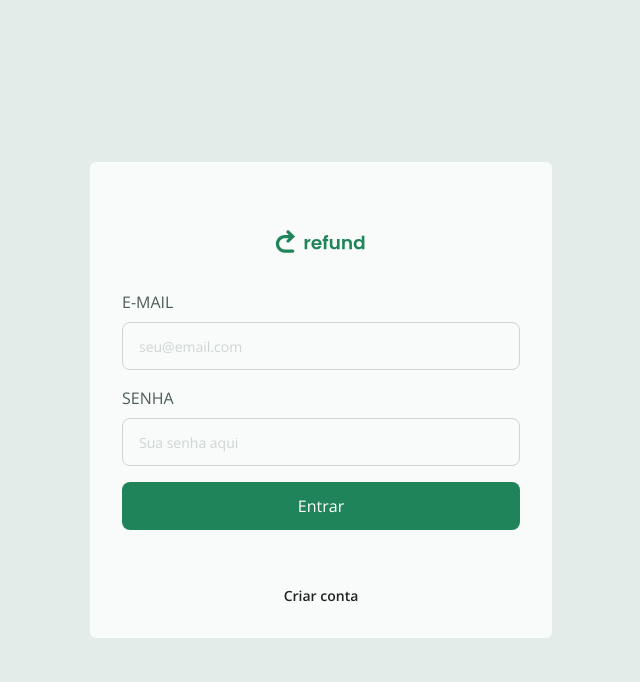
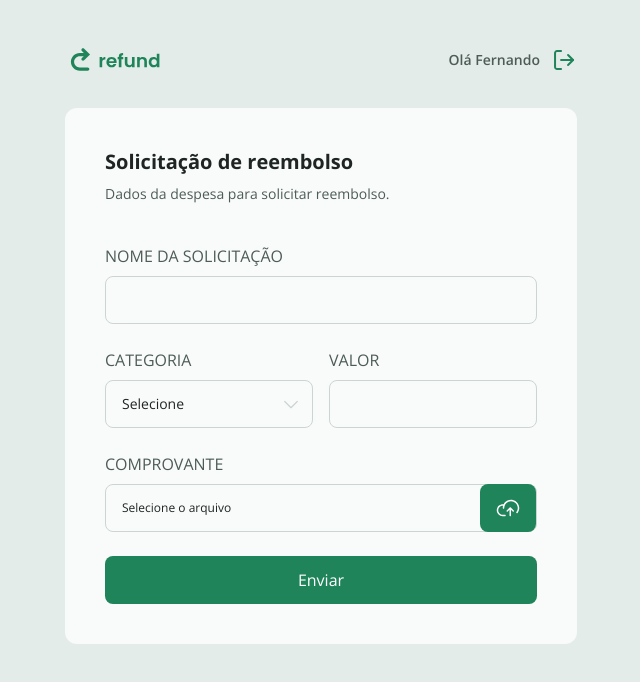
Before and after one commit to Fergod600/Refund-2.0, a React (Vite) app in the folder web/: page / in a window 1280 px wide. Shown: the top 682 px of the page, without its empty margins (319-959 px from the left). Built offline with nearby package versions, Linux system fonts and the light colour scheme.

Commit message:
Rotas Employee

```diff
--- /dev/null
+++ b/web/src/components/AppLayout.tsx
@@ -0,0 +1,13 @@
+import { Outlet } from "react-router";
+import { Header } from "./Header";
+
+export function AppLayout() {
+    return (
+        <div className="w-screen h-screen bg-gray-400 flex flex-col items-center text-gray-100">
+            <main className="p-3 w-full md:w-auto">
+                <Header />
+                <Outlet />
+            </main>
+        </div>
+    )
+}
--- /dev/null
+++ b/web/src/components/Header.tsx
@@ -0,0 +1,17 @@
+import logoSvg from "../assets/logo.svg"
+import logoutSvg from "../assets/logout.svg"
+
+export function Header() {
+    return (
+        <header className="w-full flex justify-between">
+            <img src={logoSvg} alt="logo" className="my-8" />
+
+            <div className="flex items-center gap-3">
+                <span className="text-sm font-semibold text-gray-200"
+                >Olá Fernando</span>
+                <img src={logoutSvg} alt="Ícone de sair" className="my-8 cursor-pointer hover:opacity-75
+                transition ease-linear"/>
+            </div>
+        </header>
+    )
+}
--- /dev/null
+++ b/web/src/components/Select.tsx
@@ -0,0 +1,26 @@
+type Props = React.ComponentProps<"select"> & {
+    legend?: string
+}
+
+export function Select({ legend, children, ...rest }: Props) {
+    return (
+        <fieldset className="flex flex-1 max-h-20 text-gray-200 focus-within:text-green-100">
+            {legend && <legend className="uppercase text-xxs mb-2 text-inherit">
+                {legend}
+            </legend>}
+
+            <select
+                className="w-full h-12 rounded-lg border border-gray-300 px-4
+            text-sm text-gray-100 bg-transparent outline-none focus:border-2 focus:border-green-100
+            placeholder-gray-300"
+
+                {...rest}
+            >
+                <option value="" disabled hidden>
+                    Selecione
+                </option>
+                {children}
+            </select>
+        </fieldset>
+    )
+}
--- /dev/null
+++ b/web/src/components/Upload.tsx
@@ -0,0 +1,26 @@
+import uploadSvg from "../assets/upload.svg"
+
+type Props = React.ComponentProps<"input"> & {
+    filename?: string | null
+}
+
+export function Upload({filename = null, ...rest}: Props){
+    return(
+        <div>
+            <legend className="uppercase text-xxs text-gray-200 mb-2">
+                Comprovante
+            </legend>
+            <div className="w-full h-12 flex items-center rounded-lg border border-gray-300 text-sm text-gray-100 bg-transparent
+            outline-none">
+                <input type="file" id="upload" className="hidden"{...rest}/>
+                <span className="text-xs text-gray-100 flex-1 pl-4">
+                    {filename ?? "Selecione o arquivo"}
+                </span>
+                <label htmlFor="upload" className="flex h-12 px-4 items-center bg-green-100 rounded-lg
+                cursor-pointer disabled:opacity-50 hover:bg-green-200 transition ease-linear">
+                    <img src={uploadSvg} alt="Ícone de upload" className="w-6 h-6"/>
+                </label>
+            </div>
+        </div>
+    )
+}
--- a/web/src/index.css
+++ b/web/src/index.css
@@ -14,3 +14,11 @@
 
     --text-xxs: 0, 625rem;
 }
+
+select {
+    appearance: none;
+    background-image: url("./assets/chevron-down.svg");
+    background-repeat: no-repeat;
+    background-position: right 0.7rem top 50%;
+    background-size: 1.25rem auto;
+}
--- /dev/null
+++ b/web/src/pages/Refund.tsx
@@ -0,0 +1,67 @@
+import { useState } from "react"
+import { useNavigate } from "react-router"
+import { CATEGORIES, CATEGORIES_KEYS } from "../utils/categories"
+import { Input } from "../components/Input"
+import { Select } from "../components/Select"
+import { Upload } from "../components/Upload"
+import { Button } from "../components/button"
+
+export function Refund() {
+    const [name, setName] = useState("")
+    const[ amount, setAmout] = useState("")
+    const [category, setCategory] = useState("")
+    const[isLoading,setIsLoading] = useState(false)
+    const [filename, setFilename] = useState<File | null >(null)
+
+    const navigate = useNavigate()
+
+    function onSubmit(e: React.FormEvent) {
+        e.preventDefault()
+
+        navigate("/confirm", {state :{fromSubmit: true}})
+    }
+
+    return <form onSubmit={onSubmit} className="bg-gray-500 w-full rounded-xl flex flex-col p-10 gap-6
+    lg:min-w-[512px]">
+        <header>
+            <h1 className="text-xl font-bold text-gray-100"
+            >Solicitação de reembolso</h1>
+            <p className="text-sm text-gray-200 mt-2 mb-4"
+            >Dados da despesa para solicitar reembolso.</p>
+        </header>
+
+        <Input required
+        legend="Nome da solicitação"
+        value={name}
+        onChange={(e) => setName(e.target.value)}/>
+
+        <div className="flex gap-4">
+            <Select required
+            legend="Categoria"
+            value={category}
+            onChange={(e) => setCategory(e.target.value)}>
+                {
+                    CATEGORIES_KEYS.map((category) => (
+                        <option key={category} value={category}>
+                            {CATEGORIES[category].name}
+                        </option>
+                    ))
+                }
+            </Select>
+
+            <Input
+            legend="Valor"
+            required
+            value={amount}
+            onChange={(e) => setAmout(e.target.value)}/>
+
+        </div>
+        <Upload
+        filename={filename && filename.name}
+        onChange={(e) => e.target.files && setFilename(e.target.files[0])}/>
+
+        <Button type="submit" isLoading={isLoading}>
+            Enviar
+        </Button>
+    </form>
+}
--- /dev/null
+++ b/web/src/pages/confirm.tsx
@@ -0,0 +1,26 @@
+import { Navigate, useLocation } from "react-router"
+import okSvg from "../assets/ok.svg"
+export function Confirm () {
+    const location = useLocation()
+
+    if(!location.state?.fromSubmit){
+        return <Navigate to="/" />
+    }
+    return(
+        <div className="bg-gray-500 lg:w-[512] rounded-xl flex
+        flex-col items-center p-10 gap-6">
+            <h1 className="text-2xl font-bold text-center text-green-100">Solicitação enviada!</h1>
+
+            <img src={okSvg} alt="Ícone de ok" className="w-28"/>
+
+            <p className="text-sm text-gray-200 text-center">
+                Agora é apenas aguardar! Sua solicitação será realiza e, em breve, o setor financeiro entrará em contato com você.
+            </p>
+            <a href="/" className="w-full p-3 text-center bg-green-100 rounded-lg text-white
+            hover:bg-green-200 transition ease-linear"
+            >
+                Nova solicitação
+                </a>
+        </div>
+    )
+}
--- /dev/null
+++ b/web/src/routes/EmployeeRoutes.tsx
@@ -0,0 +1,22 @@
+import { Route, Routes } from "react-router";
+
+import { AppLayout } from "../components/AppLayout";
+
+import { Refund } from "../pages/Refund";
+import { NotFound } from "../pages/NotFound";
+import { Confirm } from "../pages/confirm";
+
+export function EmployeeRoutes() {
+    return (
+        <Routes>
+            <Route path="/" element={<AppLayout />} >
+                <Route path="/" element={<Refund />} />
+                <Route path="/confirm" element={<Confirm />} />
+
+            </Route>
+
+
+            <Route path="*" element={<NotFound />} />
+        </Routes>
+    )
+}
--- a/web/src/routes/index.tsx
+++ b/web/src/routes/index.tsx
@@ -1,10 +1,11 @@
 import { BrowserRouter } from "react-router";
 import { AuthRoutes } from "./authRoutes";
+import { EmployeeRoutes } from "./EmployeeRoutes";
 
 export function Routes(){
     return (
         <BrowserRouter>
-            <AuthRoutes/>
+            <EmployeeRoutes/>
         </BrowserRouter>
         )
 }
--- /dev/null
+++ b/web/src/utils/categories.ts
@@ -0,0 +1,30 @@
+import foodSvg from "../assets/food.svg"
+import othersSvg from "../assets/others.svg"
+import servicesSvg from "../assets/services.svg"
+import tranportSvg from "../assets/transport.svg"
+import accommodationSvg from "../assets/accommodation.svg"
+
+export const CATEGORIES = {
+    food: {
+        name:"Alimentação",
+        icon:foodSvg,
+    },
+    others: {
+        name:"Outros",
+        icon:othersSvg,
+    },
+    services: {
+        name:"Serviços",
+        icon:servicesSvg,
+    },
+    tranport: {
+        name:"Transporte",
+        icon:tranportSvg,
+    },
+    accommodation: {
+        name:"Hospedagem",
+        icon:accommodationSvg,
+    },
+}
+
+export const CATEGORIES_KEYS = Object.keys(CATEGORIES) as Array<keyof typeof CATEGORIES>
```
